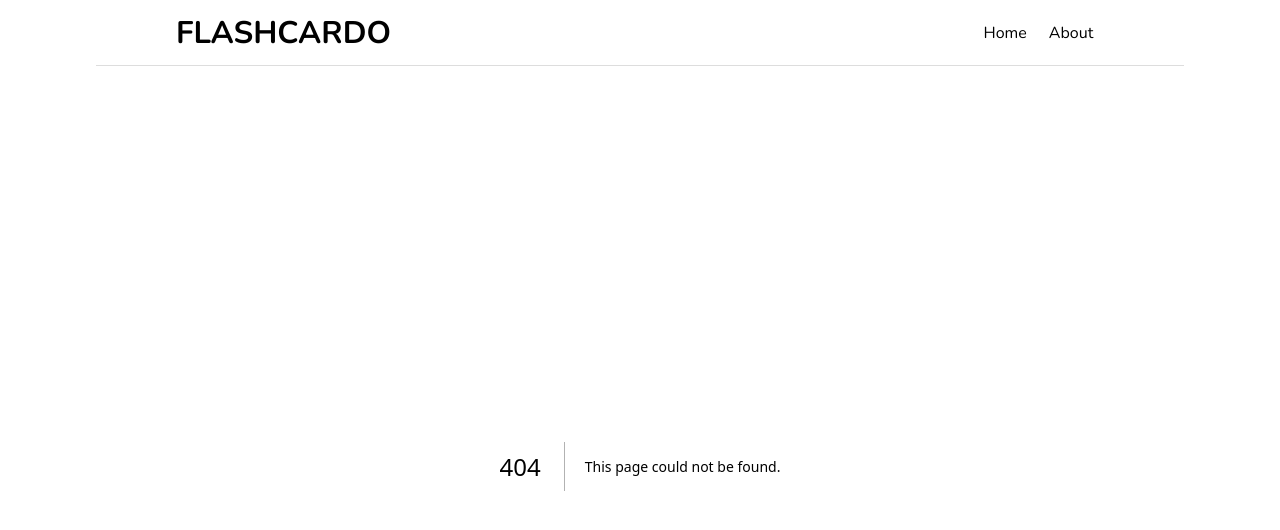
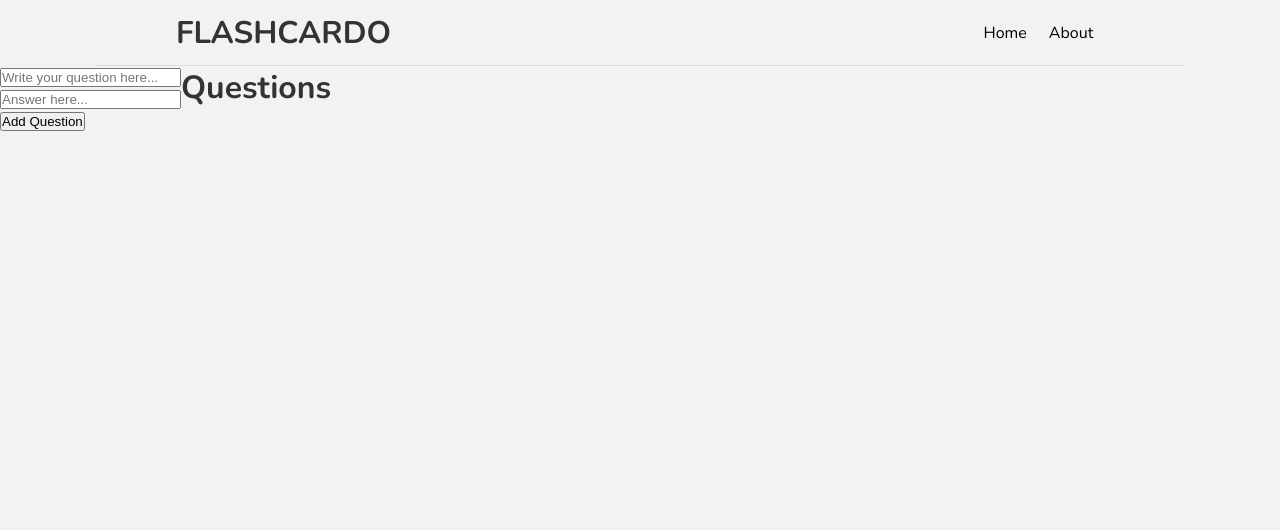
Before and after one commit to pokemau/flashcardo, a Next.js app: page /edit in a window 1280 px wide. Before the commit this address had no page. Shown: the top 530 px of the page. Built offline with nearby package versions, Linux system fonts and the light colour scheme.

Commit message:
added home functionality to get flashcard title

```diff
--- /dev/null
+++ b/pages/edit.js
@@ -0,0 +1,38 @@
+import styles from "../styles/Edit.module.css";
+
+const EditQuestions = () => {
+  return (
+    <div className={styles["edit-questions-cont"]}>
+      <div className="left-edit-cont">
+        <div className="def-input-cont">
+          <input
+            className={styles["def-input"]}
+            type="text"
+            placeholder="Write your question here..."
+          />
+        </div>
+
+        <div className="ans-input-cont">
+          <input
+            className={styles["ans-input"]}
+            type="text"
+            placeholder="Answer here..."
+          />
+        </div>
+        <div className="add-ques-btn-cont">
+          <button className="add-ques" type="button">
+            Add Question
+          </button>
+        </div>
+      </div>
+
+      <div className="right-edit-cont">
+        <div className="questions-cont">
+          <h1>Questions</h1>
+        </div>
+      </div>
+    </div>
+  );
+};
+
+export default EditQuestions;
--- /dev/null
+++ b/styles/Edit.module.css
@@ -0,0 +1,3 @@
+.edit-questions-cont {
+  display: flex;
+}
```
Also changed, not shown: pages/index.js (+30 -2 lines).
